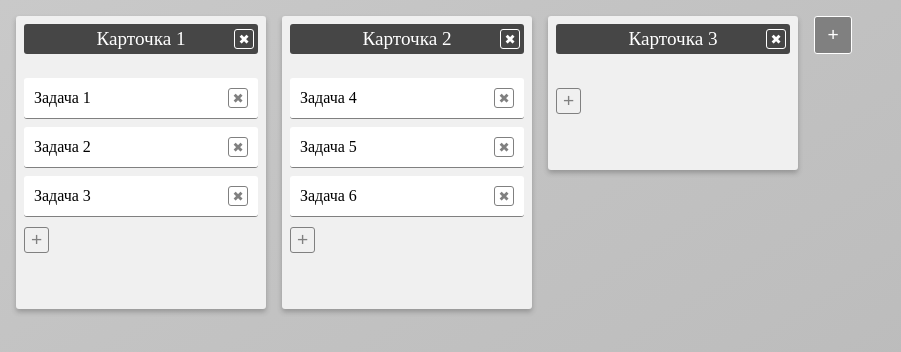
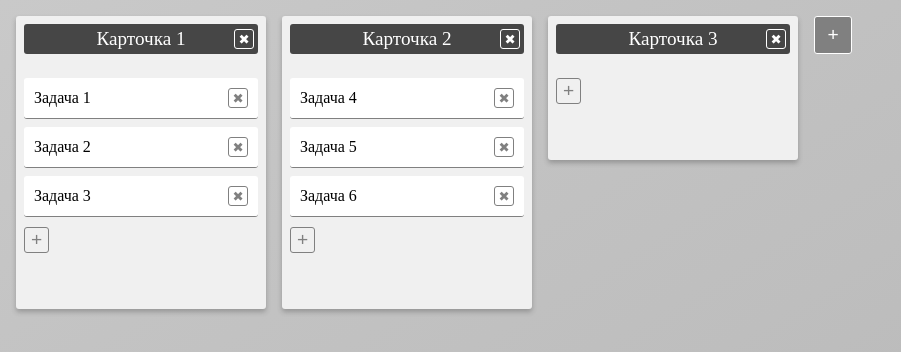
Before and after one commit to SergeyLebidko/drag_and_drop_demo, a React (Create React App) app: page / in a window 1280 px wide. Shown: the top 352 px of the page, without its empty margins (0-901 px from the left). Built offline with nearby package versions, Linux system fonts and the light colour scheme.

Commit message:
Скорректировано расположение кнопки добавления задач

```diff
--- a/src/components/CardPanel/CardPanel.tsx
+++ b/src/components/CardPanel/CardPanel.tsx
@@ -58,6 +58,7 @@ const CardPanel: React.FC<CardProps> = ({card}) => {
         clearDnd();
     }
 
+    const tasksForShow = tasks.filter(task => task.cardId === id).sort((a, b) => a.order - b.order);
     return (
         <CardContainer
             draggable
@@ -73,13 +74,7 @@ const CardPanel: React.FC<CardProps> = ({card}) => {
                 <span>{title}</span>
                 <RemoveCardButton onClick={() => removeCard(id)}>&#10006;</RemoveCardButton>
             </CardHeader>
-            <ul>
-                {tasks
-                    .filter(task => task.cardId === id)
-                    .sort((a, b) => a.order - b.order)
-                    .map(task => <TaskPanel key={task.id} task={task}/>)
-                }
-            </ul>
+            {tasksForShow.length > 0 && <ul>{tasksForShow.map(task => <TaskPanel key={task.id} task={task}/>)}</ul>}
             <AddTaskButton onClick={() => createTask(id)}>+</AddTaskButton>
         </CardContainer>
     );
--- a/src/styled/buttons.tsx
+++ b/src/styled/buttons.tsx
@@ -1,7 +1,6 @@
 import styled from 'styled-components';
 
 export const AddTaskButton = styled.button`
-  margin-top: 0.5em;
   background-color: transparent;
   border: 1px solid gray;
   border-radius: 3px;
--- a/src/styled/panels.tsx
+++ b/src/styled/panels.tsx
@@ -1,4 +1,5 @@
 import styled, {css} from 'styled-components';
+import {AddTaskButton} from './buttons';
 import {DNDMode} from '../types';
 
 export const TaskContainer = styled.li<{ dndMode: DNDMode }>`
@@ -53,6 +54,10 @@ export const CardContainer = styled.li<{ dndMode: DNDMode }>`
   ${TaskContainer} + ${TaskContainer} {
     margin-top: 0.5em;
   }
+
+  ul + ${AddTaskButton} {
+    margin-top: 0.5em;
+  }
 `;
 
 export const CardListContainer = styled.ul`
```
